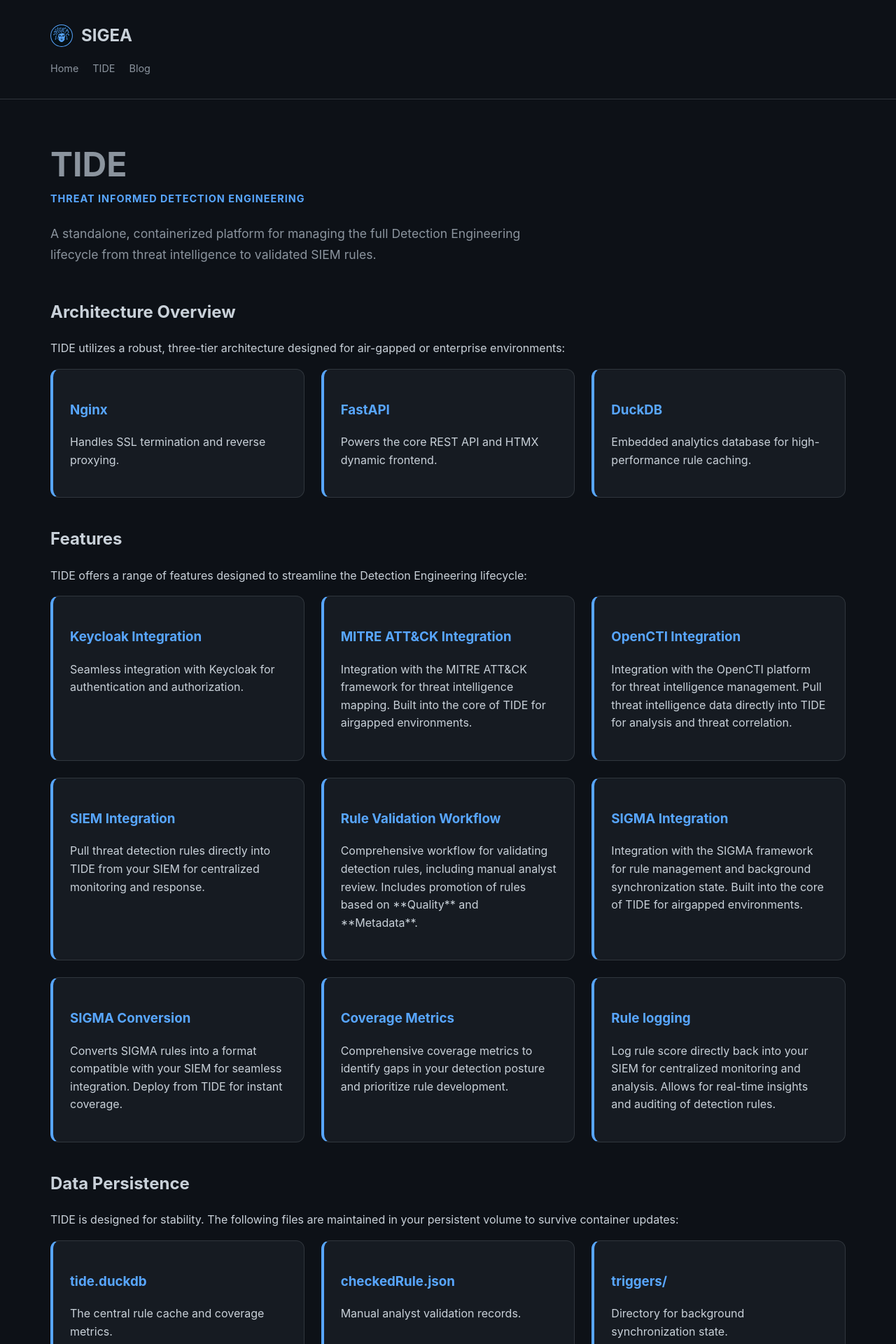
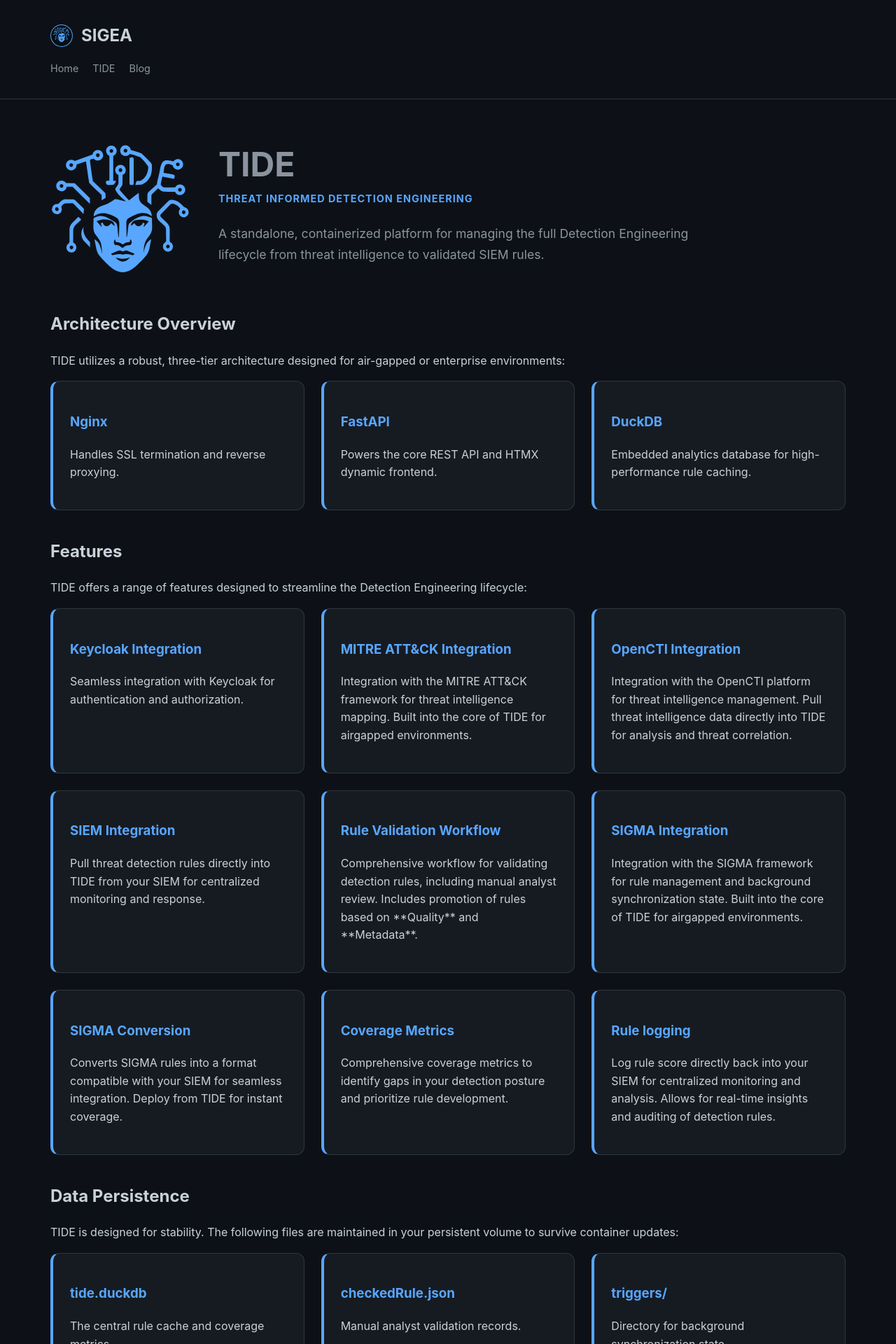
Before and after one commit to sigeauk/sigeauk.github.io, a Jekyll site: the page built from tide.html, in a window 1280 px wide. Shown: the top 1920 px of the page at 70% size. Built offline with Jekyll 4.4.1, drawn with Linux system fonts in a browser that asks for light colours.

Commit message:
Update Logo

```diff
--- a/_layouts/default.html
+++ b/_layouts/default.html
@@ -3,8 +3,11 @@
 <head>
     <meta charset="UTF-8">
     <meta name="viewport" content="width=device-width, initial-scale=1.0">
-    <link rel="icon" type="image/svg+xml" href="{{ '/images/sigea.svg' | relative_url }}">
-    <link rel="stylesheet" href="{{ '/style.css' | relative_url }}?v=1.0.6">
+    <link rel="shortcut icon" href="{{ '/images/favicon-16x16.png' | relative_url }}">
+    <link rel="icon" type="image/png" sizes="32x32" href="{{ '/images/favicon-32x32.png' | relative_url }}">
+    <link rel="icon" type="image/png" sizes="16x16" href="{{ '/images/favicon-16x16.png' | relative_url }}">
+    <link rel="icon" type="image/png" sizes="48x48" href="{{ '/images/favicon-48x48.png' | relative_url }}">
+    <link rel="stylesheet" href="{{ '/style.css' | relative_url }}?v=1.0.7">
     <title>{{ page.title }} | Sigea</title>
     {% seo %}
 </head>
--- a/style.css
+++ b/style.css
@@ -192,7 +192,7 @@
 }
 
 .hero-logo img {
-    width: 280px;
+    width: 200px;
     height: auto;
 }
 
--- a/tide.html
+++ b/tide.html
@@ -4,10 +4,15 @@
 description: Explore Sigea's flagship product, TIDE—a comprehensive platform for Threat Informed Detection Engineering.
 ---
 
-<div class="hero-mini">
-    <h2 class="main-heading">TIDE</h2>
-    <p class="accent-subtitle">Threat Informed Detection Engineering</p>
-    <p class="lead-text">A standalone, containerized platform for managing the full Detection Engineering lifecycle from threat intelligence to validated SIEM rules.</p>
+<div class="hero-container">
+    <div class="hero-logo">
+        <img src="{{ site.baseurl }}/images/tideNoBG.svg" alt="TIDE Logo">
+    </div>
+    <div class="hero-text">
+        <h2 class="main-heading">TIDE</h2>
+        <p class="accent-subtitle">Threat Informed Detection Engineering</p>
+        <p class="lead-text">A standalone, containerized platform for managing the full Detection Engineering lifecycle from threat intelligence to validated SIEM rules.</p>
+    </div>
 </div>
 
 <section class="product-info">
```
